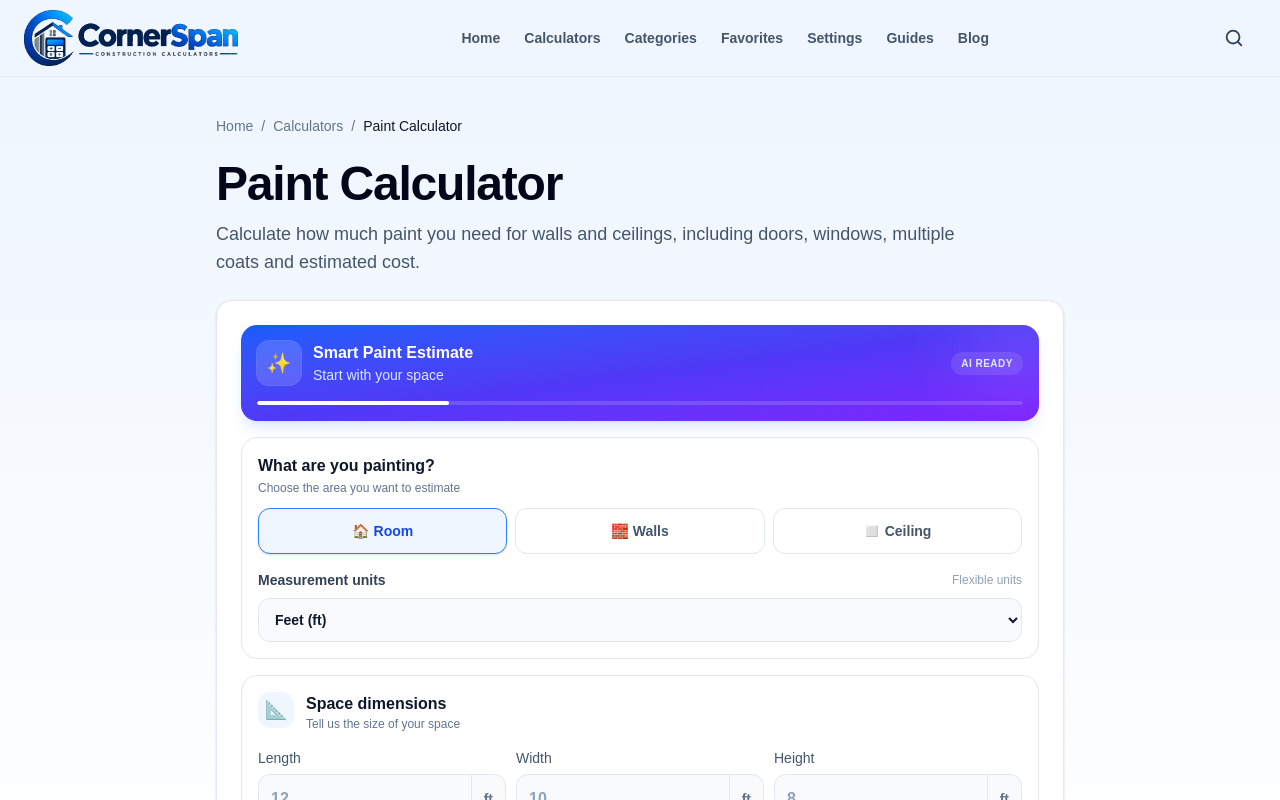
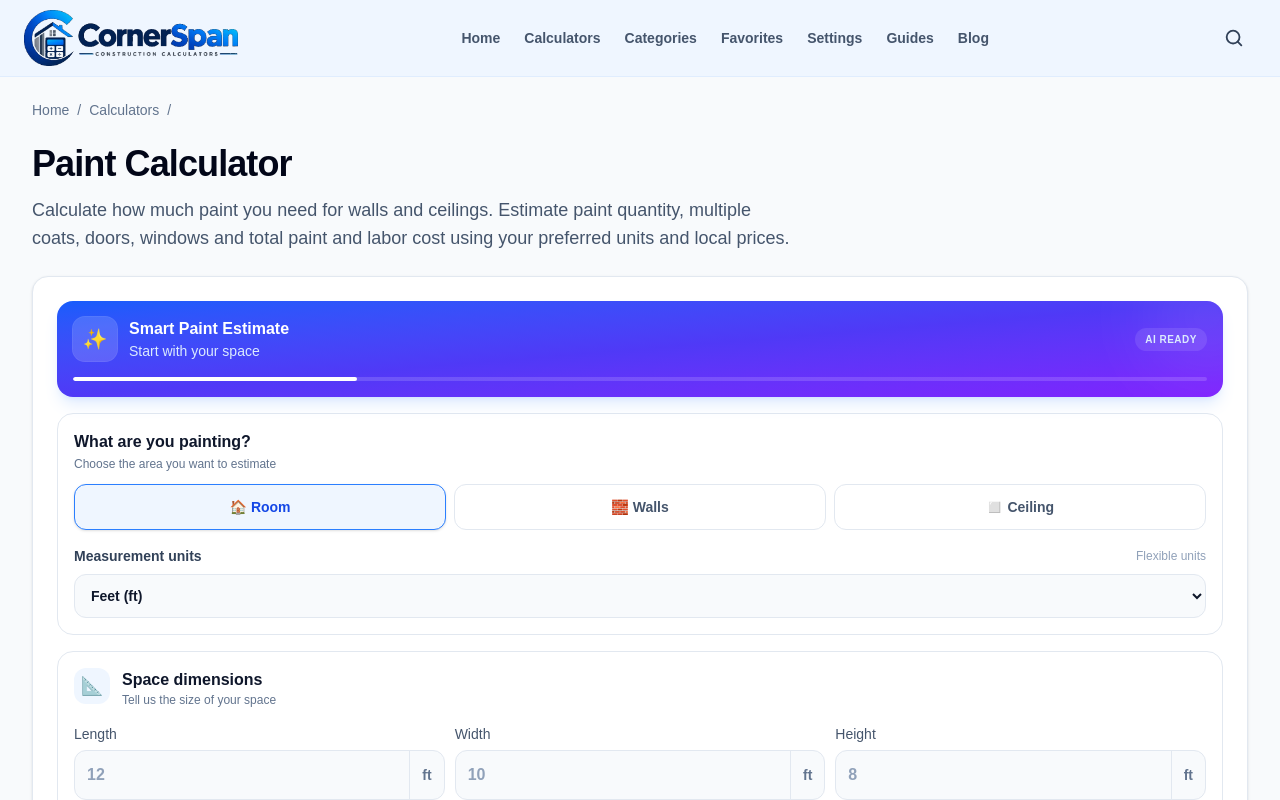
Before and after one commit to km7max-cmd/cornerspan, a Next.js app: page /calculators/paint in a window 1280 px wide. Shown: the top 800 px of the page. Built offline with nearby package versions, Linux system fonts and the light colour scheme.

Commit message:
Refactor Paint Calculator page with new components

```diff
--- a/app/calculators/paint/page.tsx
+++ b/app/calculators/paint/page.tsx
@@ -1,11 +1,11 @@
 import type { Metadata } from "next";
 import dynamic from "next/dynamic";
-import Breadcrumb from "../../../components/Breadcrumb";
-import RelatedCalculators from "../../../components/RelatedCalculators";
 
-const PaintCalculator = dynamic(
-  () => import("./PaintCalculator"),
-  {
+import Breadcrumb from "@/components/Breadcrumb";
+import RelatedCalculators from "@/components/RelatedCalculators";
+import PaintGuide from "./components/PaintGuide";
+
+const PaintCalculator = dynamic(() => import("./PaintCalculator"), {
   loading: () => (
     <div
       className="mt-6 min-h-[520px] animate-pulse rounded-3xl border border-slate-200 bg-white/80 p-6 shadow-sm"
@@ -14,7 +14,6 @@ const PaintCalculator = dynamic(
       <div className="h-10 w-2/3 rounded-xl bg-slate-200" />
 
       <div className="mt-4 h-4 w-full rounded bg-slate-200" />
-
       <div className="mt-2 h-4 w-5/6 rounded bg-slate-200" />
 
       <div className="mt-8 grid gap-4 sm:grid-cols-2">
@@ -25,18 +24,15 @@ const PaintCalculator = dynamic(
       </div>
     </div>
   ),
-  }
-);
+});
 
 const pageUrl =
   "https://www.cornerspan.com/calculators/paint";
 
 export const metadata: Metadata = {
   title: "Paint Calculator | How Much Paint Do I Need?",
-
   description:
     "Free paint calculator to estimate how much paint you need for walls and ceilings. Calculate paint quantity, coats, doors, windows and estimated cost.",
-
   keywords: [
     "paint calculator",
     "paint estimator",
@@ -45,11 +41,9 @@ export const metadata: Metadata = {
     "paint calculator by room",
     "house paint calculator",
   ],
-
   alternates: {
     canonical: pageUrl,
   },
-
   robots: {
     index: true,
     follow: true,
@@ -61,67 +55,29 @@ export const metadata: Metadata = {
       "max-video-preview": -1,
     },
   },
-
   openGraph: {
     title: "Paint Calculator | How Much Paint Do I Need?",
     description:
-      "Calculate paint quantity and estimated cost for walls and ceilings, including doors, windows and multiple coats.",
+      "Free paint calculator to estimate paint quantity and cost for walls and ceilings.",
     url: pageUrl,
     siteName: "CornerSpan",
     type: "website",
-    locale: "en_US",
     images: [
       {
         url: "/og-image.png",
         width: 1200,
         height: 630,
-        alt: "Paint Calculator - CornerSpan",
+        alt: "CornerSpan Paint Calculator",
       },
     ],
   },
-
   twitter: {
     card: "summary_large_image",
     title: "Paint Calculator | How Much Paint Do I Need?",
     description:
-      "Calculate paint required for walls and ceilings, including coats, doors, windows and estimated cost.",
+      "Calculate paint quantity, coats, doors, windows and estimated cost.",
     images: ["/og-image.png"],
   },
-};
-
-const structuredData = {
-  "@context": "https://schema.org",
-  "@graph": [
-    {
-      "@type": "WebPage",
-      "@id": `${pageUrl}#webpage`,
-      url: pageUrl,
-      name: "Paint Calculator | How Much Paint Do I Need?",
-      description:
-        "Free paint calculator to estimate how much paint you need for walls and ceilings, including doors, windows, multiple coats and estimated cost.",
-      isPartOf: {
-        "@type": "WebSite",
-        name: "CornerSpan",
-        url: "https://www.cornerspan.com/",
-      },
-    },
-    {
-      "@type": "SoftwareApplication",
-      "@id": `${pageUrl}#calculator`,
-      name: "CornerSpan Paint Calculator",
-      url: pageUrl,
-      applicationCategory: "Calculator",
-      applicationSubCategory: "Paint Calculator",
-      operatingSystem: "Web",
-      description:
-        "Calculate paint quantity and estimated paint and labor costs for walls and ceilings.",
-      offers: {
-        "@type": "Offer",
-        price: "0",
-        priceCurrency: "USD",
-      },
-    },
-  ],
 };
 
 const relatedCalculators = [
@@ -143,9 +99,43 @@ const relatedCalculators = [
   },
 ];
 
-export default function Page() {
+export default function PaintCalculatorPage() {
+  const structuredData = [
+    {
+      "@context": "https://schema.org",
+      "@type": "WebPage",
+      "@id": `${pageUrl}#webpage`,
+      url: pageUrl,
+      name: "Paint Calculator",
+      description:
+        "Free paint calculator to estimate paint quantity and cost for walls and ceilings.",
+      isPartOf: {
+        "@type": "WebSite",
+        name: "CornerSpan",
+        url: "https://www.cornerspan.com",
+      },
+    },
+    {
+      "@context": "https://schema.org",
+      "@type": "SoftwareApplication",
+      "@id": `${pageUrl}#calculator`,
+      name: "Paint Calculator",
+      description:
+        "Calculate how much paint you need for walls and ceilings, including coats, doors, windows, coverage and estimated cost.",
+      url: pageUrl,
+      applicationCategory: "Calculator",
+      applicationSubCategory: "Paint Calculator",
+      operatingSystem: "Web",
+      offers: {
+        "@type": "Offer",
+        price: "0",
+        priceCurrency: "USD",
+      },
+    },
+  ];
+
   return (
-    <>
+    <main className="mx-auto w-full max-w-7xl px-4 pb-12 pt-6 sm:px-6 lg:px-8">
       <script
         type="application/ld+json"
         dangerouslySetInnerHTML={{
@@ -153,24 +143,40 @@ export default function Page() {
         }}
       />
 
-      <main className="min-h-screen bg-gradient-to-b from-blue-50 via-white to-slate-100">
-        <div className="mx-auto max-w-4xl px-4 py-6 sm:px-6 sm:py-10">
-          <Breadcrumb current="Paint Calculator" />
+      <Breadcrumb
+        items={[
+          {
+            label: "Calculators",
+            href: "/calculators",
+          },
+          {
+            label: "Paint Calculator",
+            href: "/calculators/paint",
+          },
+        ]}
+      />
 
-          <h1 className="mt-4 text-3xl font-black tracking-tight text-slate-950 sm:text-5xl">
+      <section className="mt-5">
+        <h1 className="text-3xl font-black tracking-tight text-slate-950 sm:text-4xl">
           Paint Calculator
         </h1>
 
         <p className="mt-3 max-w-3xl text-base leading-7 text-slate-600 sm:text-lg">
-            Calculate how much paint you need for walls and ceilings,
-            including doors, windows, multiple coats and estimated cost.
+          Calculate how much paint you need for walls and ceilings.
+          Estimate paint quantity, multiple coats, doors, windows and
+          total paint and labor cost using your preferred units and
+          local prices.
         </p>
+      </section>
 
+      {/* 1. Calculator */}
       <PaintCalculator />
 
+      {/* 2. Related Calculators */}
       <RelatedCalculators items={relatedCalculators} />
-        </div>
+
+      {/* 3. Paint Guide + Formula + FAQ */}
+      <PaintGuide />
     </main>
-    </>
   );
 }
```
Lines whose indentation alone changed are shown as unchanged.
